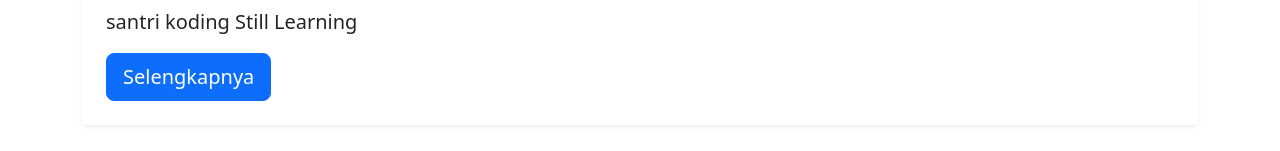
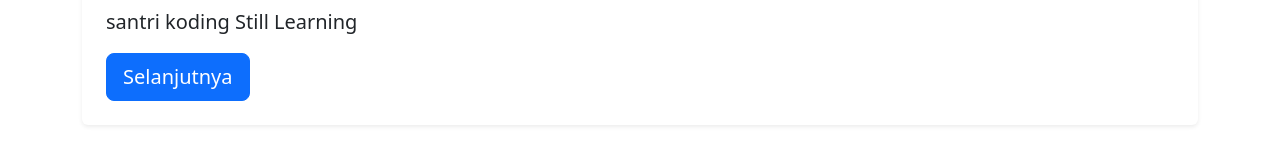
Before and after one commit to rpl-yaso-2324/express-react-api, a React (Vite) app: page / in a window 1280 px wide. Shown: the part 161-312 px from the top of the page. Built offline with nearby package versions, Linux system fonts and the light colour scheme.

Commit message:
baru commit

```diff
--- a/src/components/pages/Home.jsx
+++ b/src/components/pages/Home.jsx
@@ -10,7 +10,7 @@ function Home() {
                         <Card.Body className="p-4">
                         <h1>EXPRESS.JS + REACT.JS</h1>
                         <p class="lead"><strong>santri koding </strong> Still Learning</p>
-                        <Button href="" target="_blank" variant="primary" size="lg">Selengkapnya</Button>
+                        <Button href="" target="_blank" variant="primary" size="lg">Selanjutnya</Button>
                         </Card.Body>
                     </Card>
                 </Col>
```
